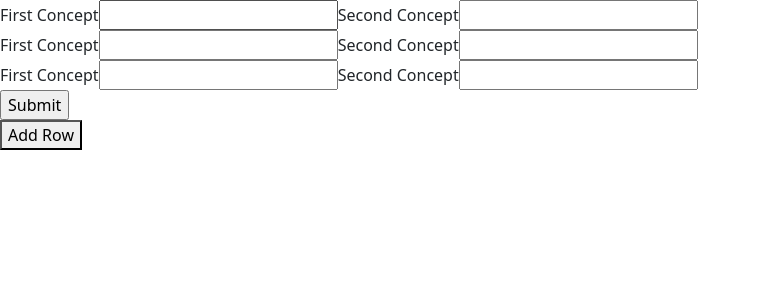
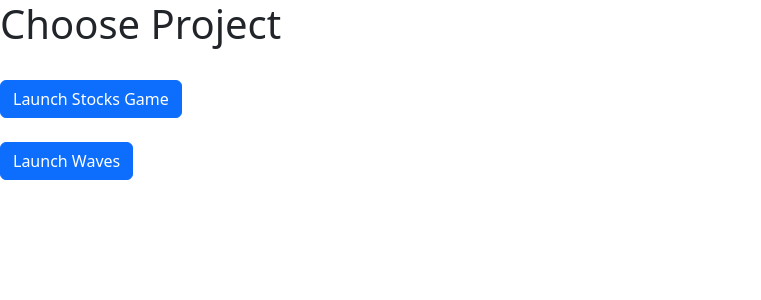
Before and after one commit to alonzofarley/Surf, a Next.js app: page / in a window 1280 px wide. Shown: the top 300 px of the page, without its empty margins (0-761 px from the left). Built offline with nearby package versions, Linux system fonts and the light colour scheme; no server answers.

Commit message:
added landing page to choose project

```diff
--- a/pages/index.tsx
+++ b/pages/index.tsx
@@ -1,63 +1,32 @@
-import { useEffect, useState } from "react";
-import { ConceptInputs } from "./conceptInputs";
-import { fetchWithType } from "../utils/misc";
-import { GameResponseData } from "../utils/types";
+import { useRouter } from "next/router";
+import { useState } from "react";
+import { Button, Col, Form, Row } from "react-bootstrap";
 
-import io from "socket.io-client";
 
-let socket = io('/socket');
-
-type State = {
-    conceptsSubmitted: boolean,
-    view: View,
-    gameId?: string
-}
-
-const initialState: State = {
-    conceptsSubmitted: false,
-    view: "Input",
-}
-
-type View = "Input" | "Play" | "Home" | "Load Game";
-
-export default function Wave(props: {}) {
-    const [state, setState] = useState(initialState);
-
-    useEffect(() => {
-        socket.on('connect', () => {
-            console.log('Connected to the server');
-        });
-        return () => {
-            socket.disconnect();
-        };
-    }, []);
-
-    const onConceptsSubmitted = () => {
-        setState({...state, conceptsSubmitted: true, view: "Load Game"});
+export default function Index(props: {}) {
+    const router = useRouter();
+    const launchStocks = () => {
+        router.push(`/stocksGame`);
     }
 
-    const loadGame = async () => {
-        let gameResponseData: GameResponseData = await fetchWithType<GameResponseData>("api/game");
-
+    const launchWaves = () => {
+        router.push(`/waves`);
     }
 
-    switch(state.view){
-        case("Input"):
-            return <div>
-                <ConceptInputs onSubmit={onConceptsSubmitted}/>
-            </div>
-        case("Load Game"):
-            loadGame();
-            return <div>
-                <p>Loading...</p>
-            </div>
-        case("Play"):
-            //Create new Game and get gameId
-            //Send both Guessgiver and guesser the gameId
+    return <div>
+        <h1>Choose Project</h1>
+        <br></br>
+        <Row>
+            <Col>
+                <Button onClick={launchStocks}>Launch Stocks Game</Button>
+            </Col>
+        </Row>
+        <br></br>
+        <Row>
+            <Col>
+                <Button onClick={launchWaves}>Launch Waves</Button>
+            </Col>
+        </Row>
 
-        default:
-            return <div>
-                <p>Not Yet Implemented</p>
-            </div>
-    }
+    </div>
 }
```
Also changed, not shown: pages/waves.tsx (added, +63 -0 lines).
